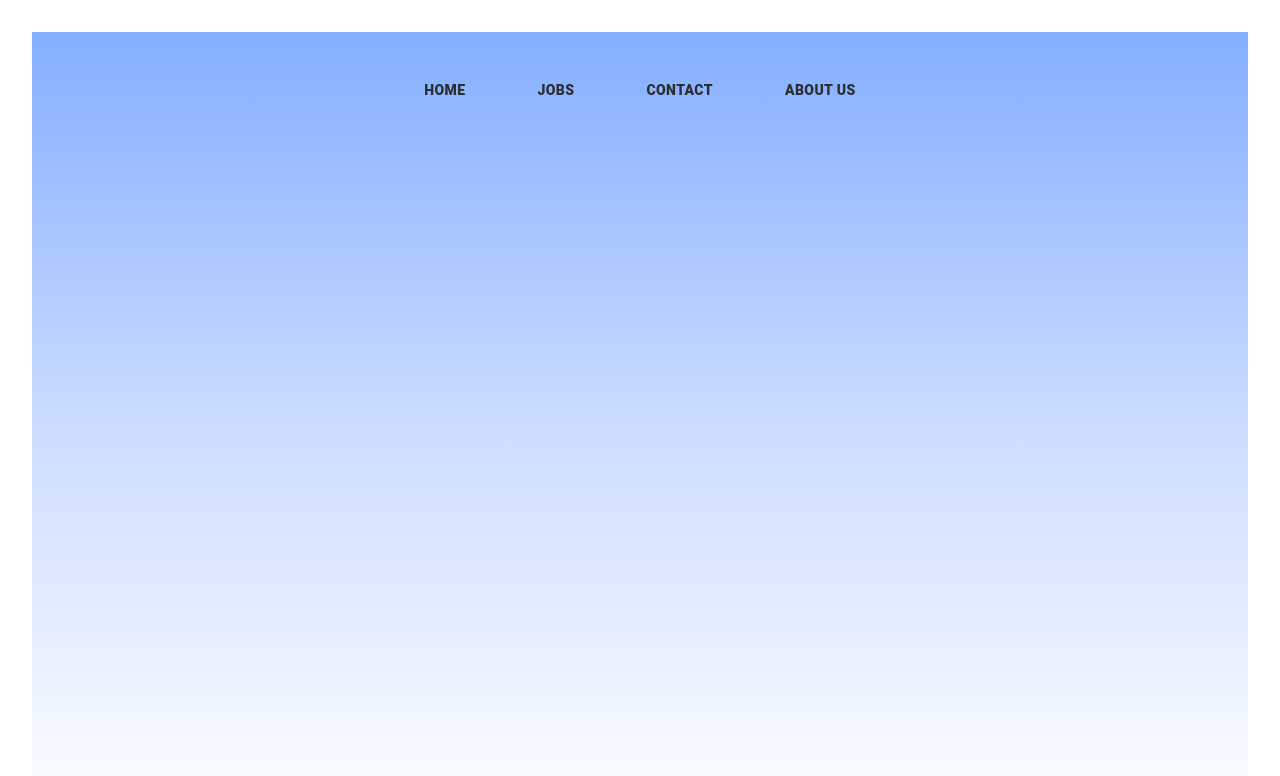
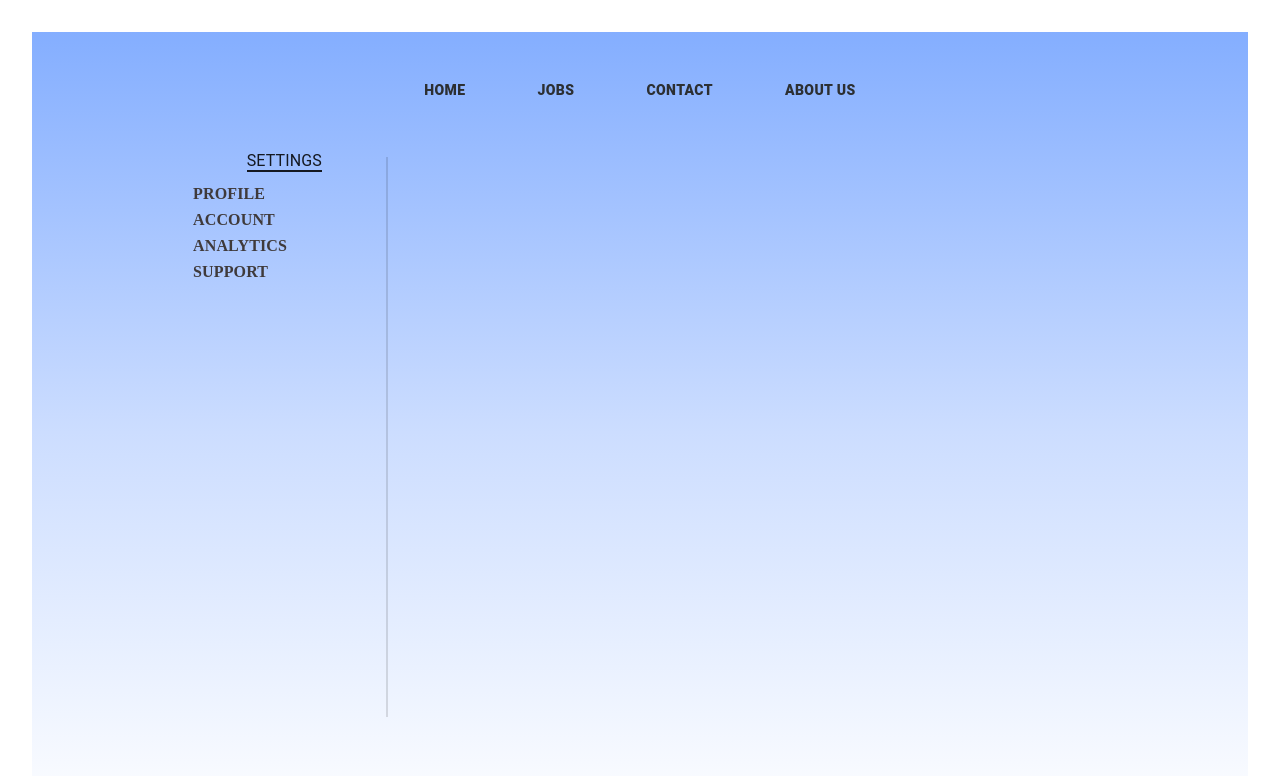
Before and after one commit to Abhay2342/innovateX_Hackathon, a React (Vite) app in the folder client/: page /employer-dashboard in a window 1280 px wide. Shown: the top 776 px of the page. Built offline with nearby package versions, Linux system fonts and the light colour scheme.

Commit message:
Updating

```diff
--- a/client/src/App.jsx
+++ b/client/src/App.jsx
@@ -16,9 +16,11 @@ function App() {
         <Route path="/login" element={<LoginPage />} />
         <Route path="/signup" element={<SignUpPage />} />
         <Route path="/jobs" element={<JobsPage />} />
+        <Route path="/employer-dashboard" element={<EmployerDashboard />} />
       </Routes>
     </Router>
   );
 }
+import EmployerDashboard from "./pages/dashboard/EmployerDashboard";
 
 export default App;
--- /dev/null
+++ b/client/src/components/SettingsList.jsx
@@ -0,0 +1,48 @@
+import React from "react";
+import { Grid, Typography } from "@mui/material";
+import List from "@mui/material/List";
+import ListItem from "@mui/material/ListItem";
+import ListItemButton from "@mui/material/ListItemButton";
+import Badge from "@mui/material/Badge";
+const SettingsList = ({ selectedItem, handleCategoryClick }) => {
+  const categories = ["PROFILE", "ACCOUNT", "ANALYTICS", "SUPPORT"];
+
+  return (
+    <div>
+      <Typography variant="filter" sx={{ borderBottom: 2 }}>
+        SETTINGS
+      </Typography>
+      <List>
+        {categories.map((category) => (
+          <ListItem
+            key={category}
+            onClick={() => handleCategoryClick(category)}
+            sx={{ paddingX: 0 }}
+          >
+            <ListItemButton
+              sx={{
+                lineHeight: "0px",
+                fontFamily: "Inika",
+                fontWeight: 700,
+                fontSize: "1rem",
+                color: selectedItem === category ? "#F24E1E" : "#3F3A3B",
+                padding: "5px 10px",
+              }}
+            >
+              {category}
+            </ListItemButton>
+            {selectedItem === category && (
+              <Badge
+                color="error"
+                variant="dot"
+                anchorOrigin={{ vertical: "top", horizontal: "right" }}
+              />
+            )}
+          </ListItem>
+        ))}
+      </List>
+    </div>
+  );
+};
+
+export default SettingsList;
--- /dev/null
+++ b/client/src/pages/dashboard/EmployerDashboard.jsx
@@ -0,0 +1,25 @@
+import React from "react";
+import { Grid, Typography, Divider } from "@mui/material";
+import List from "@mui/material/List";
+import ListItem from "@mui/material/ListItem";
+import ListItemButton from "@mui/material/ListItemButton";
+import Badge from "@mui/material/Badge";
+import SettingsList from "../../components/SettingsList";
+const EmployerDashboard = ({ selectedItem, handleCategoryClick }) => {
+  return (
+    <Grid container justifyContent={"center"}>
+      <Grid item xs={2} justifySelf={"flex-end"}>
+        <SettingsList />
+      </Grid>
+      <Divider
+        orientation="vertical"
+        sx={{ borderRightWidth: 2, height: "70vh" }}
+        variant="middle"
+        flexItem
+      />
+      <Grid item xs={7}></Grid>
+    </Grid>
+  );
+};
+
+export default EmployerDashboard;
--- a/client/src/pages/signup/SignupPage.jsx
+++ b/client/src/pages/signup/SignupPage.jsx
@@ -8,8 +8,8 @@ import {
   Typography,
   Divider,
   Link,
+  Select,
   MenuItem,
-  Select,
   InputLabel,
 } from "@mui/material";
 import GoogleIcon from "../../assets/google.svg";
@@ -21,6 +21,11 @@ import { CircularProgress } from "@mui/material";
 import img from "../../assets/signupimg.png";
 const SignUpPage = () => {
   const navigate = useNavigate(); // Initialize useNavigate
+  const [selectValue, setSelect] = React.useState("Choose Your Account Type");
+
+  const handleChange = (event) => {
+    setSelect(event.target.value);
+  };
 
   const [loading, setLoading] = useState(false);
   const handleLoginClick = () => {
@@ -138,6 +143,7 @@ const SignUpPage = () => {
               <Select
                 fullWidth
                 sx={{
+                  borderRadius: 0,
                   background: "#FFFFFF",
                   margin: "5px 0px",
                   boxShadow: "3px 3px 0px rgba(0, 0, 0, 0.25)",
@@ -145,9 +151,10 @@ const SignUpPage = () => {
                 }}
                 labelId="role"
                 id="role"
-                value={"Choose Your Account Type"}
+                value={selectValue}
                 label="role"
                 name="role"
+                onChange={handleChange}
               >
                 <MenuItem value={"Choose Your Account Type"}>
                   Choose Your Account Type
```
Also changed, not shown: client/src/components/Header/Header.jsx (+0 -32 lines).
